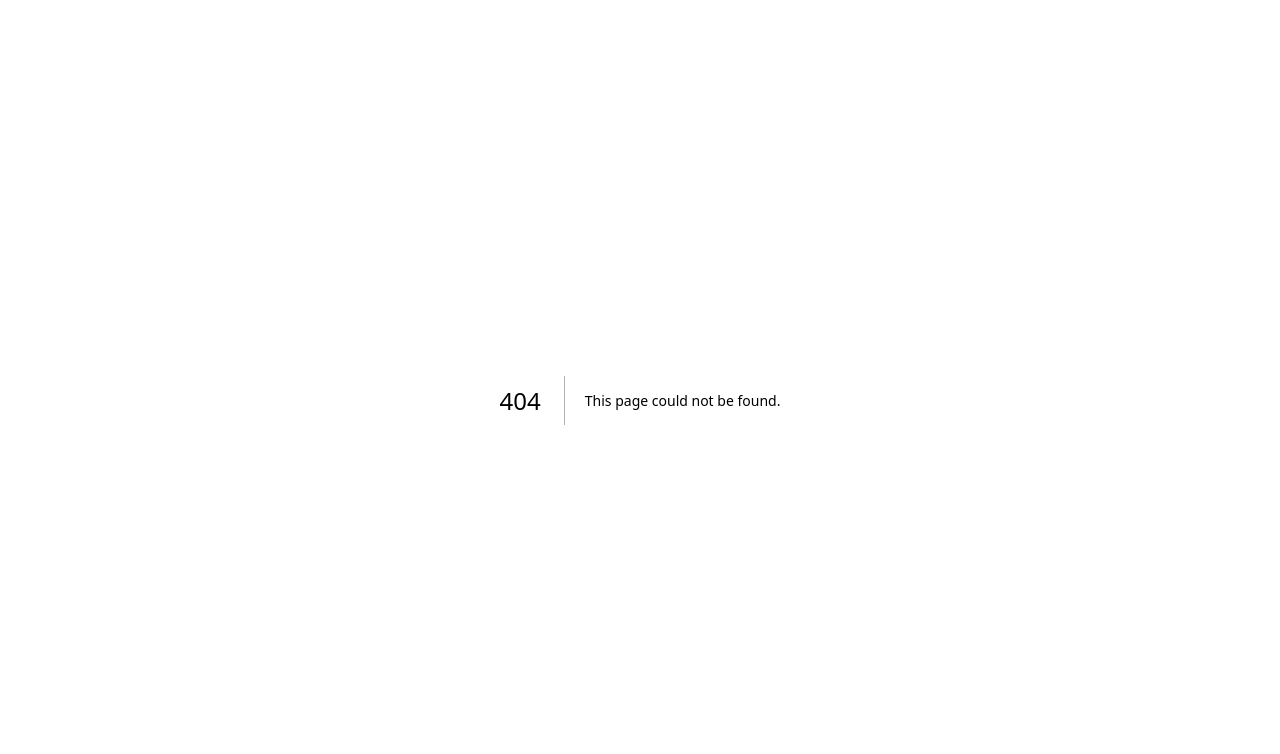
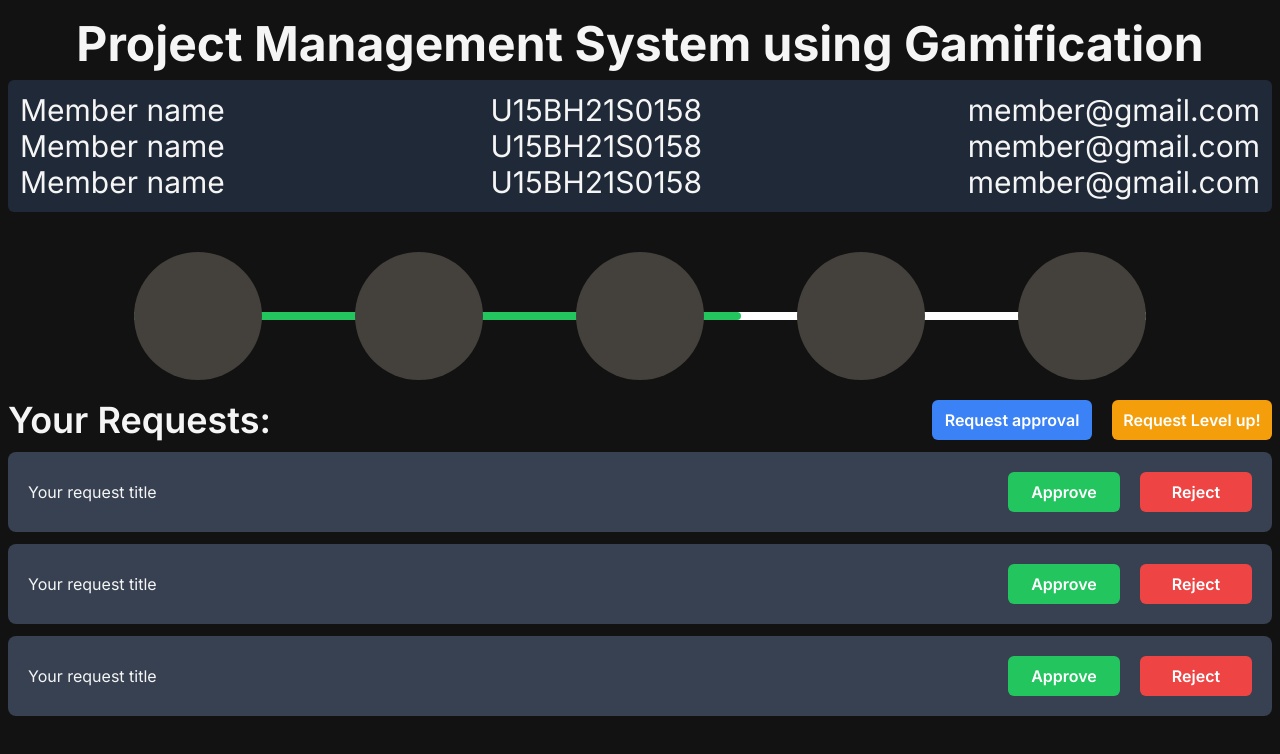
Before and after one commit to sirdesai22/task_flow, a Next.js app: page /team/dashboard in a window 1280 px wide. Before the commit this address had no page. Shown: the top 754 px of the page. Built offline with nearby package versions, Linux system fonts and the light colour scheme.

Commit message:
added new routes and components

```diff
--- a/src/app/auth/[usertype]/page.tsx
+++ b/src/app/auth/[usertype]/page.tsx
@@ -24,6 +24,7 @@ const UserTypeLogin = ({ params: { usertype } }: any) => {
       // Signup your mentor
     }
   };
+
 
   if (newUser)
     // Signup form
--- a/src/app/dashboard/[usertype]/[username]/page.tsx
+++ /dev/null
@@ -1,21 +0,0 @@
-import MentorDashboard from '@/components/MentorDashboard'
-import StudentDashboard from '@/components/StudentDashboard'
-import React from 'react'
-
-type Props = {}
-
-const page = (props: Props) => {
-  return (
-    <div>
-      <div>Componet 1 for Mentor dashboard</div>
-      <MentorDashboard />
-      <div>Componet 2 for Student dashboard</div>
-      <StudentDashboard />
-
-      <p>These will load dynamically based on userType (Mentor or Student)</p>
-      <p>Like: if(user = mentor) MentorDashboard else StudentDashboard</p>
-    </div>
-  )
-}
-
-export default page
--- a/src/app/info/[projectname]/page.tsx
+++ /dev/null
@@ -1,11 +0,0 @@
-import React from 'react'
-
-type Props = {}
-
-const page = (props: Props) => {
-  return (
-    <div>Project details will be here for the mentor</div>
-  )
-}
-
-export default page
--- a/src/app/layout.tsx
+++ b/src/app/layout.tsx
@@ -14,6 +14,7 @@ export default function RootLayout({
 }: Readonly<{
   children: React.ReactNode;
 }>) {
+
   return (
     <html lang="en">
       <body className={inter.className}>{children}</body>
--- /dev/null
+++ b/src/app/mentor/dashboard/page.tsx
@@ -0,0 +1,19 @@
+import ProjectCard from "@/components/ProjectCard";
+import React from "react";
+
+type Props = {};
+
+const MenntorDashboard = (props: Props) => {
+  return (
+    <div className="p-3">
+      <h1 className="text-7xl font-semibold my-4">Your Projects</h1>
+      <div className="flex flex-col gap-4">
+        <ProjectCard />
+        <ProjectCard />
+        <ProjectCard />
+      </div>
+    </div>
+  );
+};
+
+export default MenntorDashboard;
--- /dev/null
+++ b/src/app/mentor/info/[projectname]/page.tsx
@@ -0,0 +1,73 @@
+import React from "react";
+
+type Props = {};
+
+const page = (props: Props) => {
+  return (
+    <div className="p-2">
+      <h1 className="text-4xl my-3 font-bold">Project: Project Management System using Gamification</h1>
+      <div className="w-full p-3 rounded-md bg-gray-800">
+        <div className="flex justify-between text-3xl">
+          <h1>Member name</h1>
+          <p>U15BH21S0158</p>
+          <p>member@gmail.com</p>
+        </div>
+        <div className="flex justify-between text-3xl">
+          <h1>Member name</h1>
+          <p>U15BH21S0158</p>
+          <p>member@gmail.com</p>
+        </div>
+        <div className="flex justify-between text-3xl">
+          <h1>Member name</h1>
+          <p>U15BH21S0158</p>
+          <p>member@gmail.com</p>
+        </div>
+      </div>
+
+      {/* progress circles */}
+      <div className="flex justify-center items-center w-full">
+        <div className="relative flex items-center justify-between mt-10 w-[80%]">
+
+          <div className="absolute bg-white h-2 -z-10 w-full"></div>
+          <div className="absolute bg-green-500 h-2 left-0 -z-10 w-[60%] rounded-r-full"></div>
+
+          <div className="h-32 w-32 bg-stone-700 rounded-full"></div>
+          <div className="h-32 w-32 bg-stone-700 rounded-full"></div>
+          <div className="h-32 w-32 bg-stone-700 rounded-full"></div>
+          <div className="h-32 w-32 bg-stone-700 rounded-full"></div>
+          <div className="h-32 w-32 bg-stone-700 rounded-full"></div>
+        </div>
+      </div>
+
+      {/* requests  */}
+      <div className="flex flex-col gap-3 mt-5">
+        <h1 className="text-4xl font-semibold">Approval Requests:</h1>
+        <div className="flex justify-between items-center p-5 bg-gray-700 rounded-lg">
+          <h2 className="text-x">Your request title</h2>
+          <div className="flex gap-5">
+            <button className="bg-green-500 w-[7rem] py-2 rounded-md text-white font-semibold">Approve</button>
+            <button className="bg-red-500 w-[7rem] py-2 rounded-md text-white font-semibold">Reject</button>
+          </div>
+        </div>
+
+        <div className="flex justify-between items-center p-5 bg-gray-700 rounded-lg">
+          <h2 className="text-x">Your request title</h2>
+          <div className="flex gap-5">
+            <button className="bg-green-500 w-[7rem] py-2 rounded-md text-white font-semibold">Approve</button>
+            <button className="bg-red-500 w-[7rem] py-2 rounded-md text-white font-semibold">Reject</button>
+          </div>
+        </div>
+
+        <div className="flex justify-between items-center p-5 bg-gray-700 rounded-lg">
+          <h2 className="text-x">Your request title</h2>
+          <div className="flex gap-5">
+            <button className="bg-green-500 w-[7rem] py-2 rounded-md text-white font-semibold">Approve</button>
+            <button className="bg-red-500 w-[7rem] py-2 rounded-md text-white font-semibold">Reject</button>
+          </div>
+        </div>
+      </div>
+    </div>
+  );
+};
+
+export default page;
--- /dev/null
+++ b/src/app/team/dashboard/page.tsx
@@ -0,0 +1,96 @@
+import React from "react";
+
+type Props = {};
+
+const TeamDashboard = (props: Props) => {
+  return (
+    <div className="p-2">
+      <h1 className="text-5xl my-3 font-bold text-center">
+        Project Management System using Gamification
+      </h1>
+      <div className="w-full p-3 rounded-md bg-gray-800">
+        <div className="flex justify-between text-3xl">
+          <h1>Member name</h1>
+          <p>U15BH21S0158</p>
+          <p>member@gmail.com</p>
+        </div>
+        <div className="flex justify-between text-3xl">
+          <h1>Member name</h1>
+          <p>U15BH21S0158</p>
+          <p>member@gmail.com</p>
+        </div>
+        <div className="flex justify-between text-3xl">
+          <h1>Member name</h1>
+          <p>U15BH21S0158</p>
+          <p>member@gmail.com</p>
+        </div>
+      </div>
+
+      {/* progress circles */}
+      <div className="flex justify-center items-center w-full">
+        <div className="relative flex items-center justify-between mt-10 w-[80%]">
+          <div className="absolute bg-white h-2 -z-10 w-full"></div>
+          <div className="absolute bg-green-500 h-2 left-0 -z-10 w-[60%] rounded-r-full"></div>
+
+          <div className="h-32 w-32 bg-stone-700 rounded-full"></div>
+          <div className="h-32 w-32 bg-stone-700 rounded-full"></div>
+          <div className="h-32 w-32 bg-stone-700 rounded-full"></div>
+          <div className="h-32 w-32 bg-stone-700 rounded-full"></div>
+          <div className="h-32 w-32 bg-stone-700 rounded-full"></div>
+        </div>
+      </div>
+
+      {/* requests  */}
+      <div className="flex flex-col gap-3 mt-5">
+        <div className="flex justify-between items-center">
+          <h1 className="text-4xl font-semibold">Your Requests:</h1>
+          <div className="flex gap-5">
+            <button className="bg-blue-500 w-[10rem] py-2 rounded-md text-white font-semibold">
+              Request approval
+            </button>
+            <button className="bg-amber-500 w-[10rem] py-2 rounded-md text-white font-semibold">
+              Request Level up!
+            </button>
+          </div>
+        </div>
+        <div className="flex justify-between items-center p-5 bg-gray-700 rounded-lg">
+          <h2 className="text-x">Your request title</h2>
+          <div className="flex gap-5">
+            <button className="bg-green-500 w-[7rem] py-2 rounded-md text-white font-semibold">
+              Approve
+            </button>
+            <button className="bg-red-500 w-[7rem] py-2 rounded-md text-white font-semibold">
+              Reject
+            </button>
+          </div>
+        </div>
+
+        <div className="flex justify-between items-center p-5 bg-gray-700 rounded-lg">
+          <h2 className="text-x">Your request title</h2>
+          <div className="flex gap-5">
+            <button className="bg-green-500 w-[7rem] py-2 rounded-md text-white font-semibold">
+              Approve
+            </button>
+            <button className="bg-red-500 w-[7rem] py-2 rounded-md text-white font-semibold">
+              Reject
+            </button>
+          </div>
+        </div>
+
+        <div className="flex justify-between items-center p-5 bg-gray-700 rounded-lg">
+          <h2 className="text-x">Your request title</h2>
+          <div className="flex gap-5">
+            <button className="bg-green-500 w-[7rem] py-2 rounded-md text-white font-semibold">
+              Approve
+            </button>
+            <button className="bg-red-500 w-[7rem] py-2 rounded-md text-white font-semibold">
+              Reject
+            </button>
+          </div>
+        </div>
+      </div>
+    </div>
+  );
+};
+
+export default TeamDashboard;
--- a/src/components/MentorDashboard.tsx
+++ /dev/null
@@ -1,11 +0,0 @@
-import React from 'react'
-
-type Props = {}
-
-const MentorDashboard = (props: Props) => {
-  return (
-    <div className='p-5 bg-red-400 rounded-md'>MentorDashboard</div>
-  )
-}
-
-export default MentorDashboard
--- /dev/null
+++ b/src/components/ProgressBar.tsx
@@ -0,0 +1,21 @@
+import React from "react";
+
+type Props = {};
+
+const ProgressBar = (props: Props) => {
+  const level = 3;
+  const totalLevels = 5;
+  const percentage = (level / totalLevels) * 100;
+  return (
+    <div className="w-full">
+      <div className="bg-gray-300 rounded-full h-4 overflow-hidden">
+        <div
+          className="bg-green-500 h-full transition-all duration-300 rounded-full"
+          style={{ width: `${percentage}%` }}
+        ></div>
+      </div>
+    </div>
+  );
+};
+
+export default ProgressBar;
--- /dev/null
+++ b/src/components/ProjectCard.tsx
@@ -0,0 +1,33 @@
+"use client";
+import React from "react";
+import ProgressBar from "./ProgressBar";
+
+type Props = {};
+
+const ProjectCard = (props: Props) => {
+  const handleProjectInfo = () => {
+    window.location.href = '/mentor/info/proname'
+  };
+  return (
+    <div className="flex justify-between items-center w-full rounded-md bg-zinc-800 p-5">
+      <div>
+        <p>Team member name</p>
+        <p>Team member name</p>
+        <p>Team member name</p>
+      </div>
+      <div className="w-1/2 text-center flex flex-col justify-center items-center gap-2">
+        <p className="text-4xl font-bold text-amber-400">Level: Gold</p>
+        <ProgressBar />
+      </div>
+
+      <button
+        onClick={handleProjectInfo}
+        className="bg-green-600 p-4 font-semibold rounded-xl hover:bg-green-700"
+      >
+        Check progress
+      </button>
+    </div>
+  );
+};
+
+export default ProjectCard;
--- a/src/components/StudentDashboard.tsx
+++ /dev/null
@@ -1,14 +0,0 @@
-import React from 'react'
-
-type Props = {}
-
-const StudentDashboard = (props: Props) => {
-  return (
-    <div className='p-5 bg-green-400 rounded-md'>StudentDashboard
-
-    <div>Keep Request Form as a popup</div>
-    </div>
-  )
-}
-
-export default StudentDashboard
```
Also changed, not shown: src/hooks/getDB.ts (added, +11 -0 lines).
